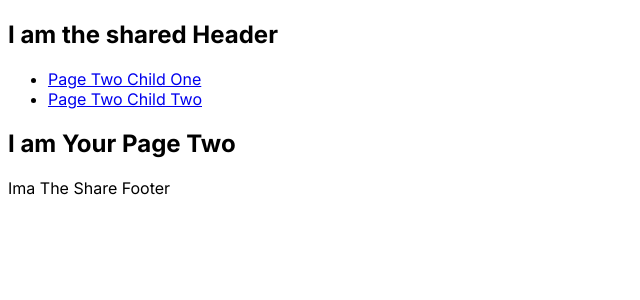
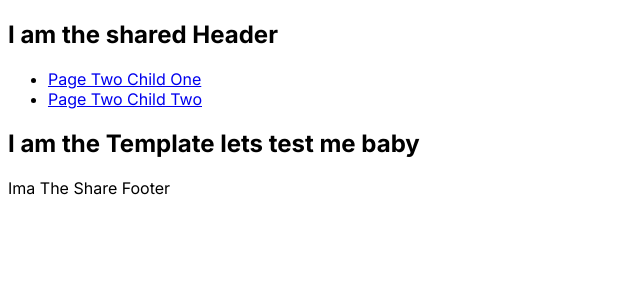
Before and after one commit to Waqas39Nazir/Next-Js, a Next.js app in the folder project-02/: page /page-two in a window 1280 px wide. Shown: the top 300 px of the page, without its empty margins (0-640 px from the left). Built offline with nearby package versions, Linux system fonts and the light colour scheme.

Commit message:
Layout and Templates

```diff
--- a/project-02/src/app/page-two/layout.tsx
+++ b/project-02/src/app/page-two/layout.tsx
@@ -1,4 +1,4 @@
-// "use client";
+"use client";
 import React from "react";
 import Link from "next/link";
 
--- /dev/null
+++ b/project-02/src/app/page-two/template.tsx
@@ -0,0 +1,14 @@
+"use client";
+import React from "react";
+
+const Lemplate = () => {
+  console.log("I am Template please note down me");
+
+  return (
+    <div>
+      <h1>I am the Template lets test me baby</h1>
+    </div>
+  );
+};
+
+export default Lemplate;
```
